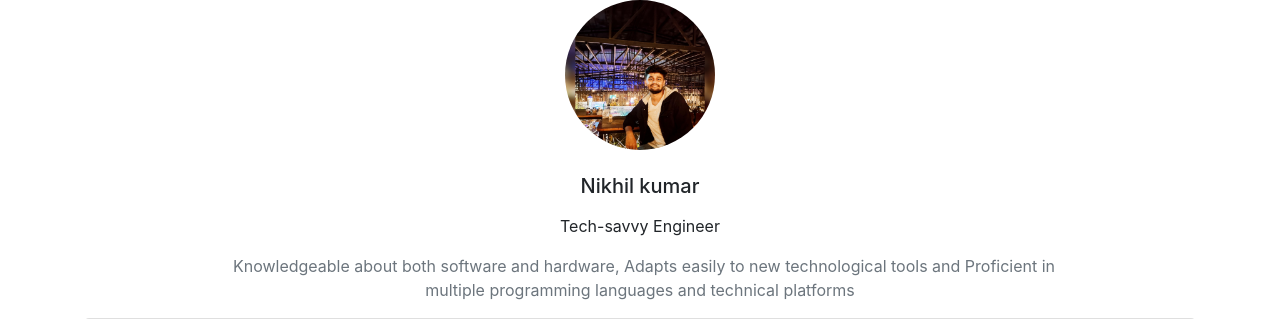
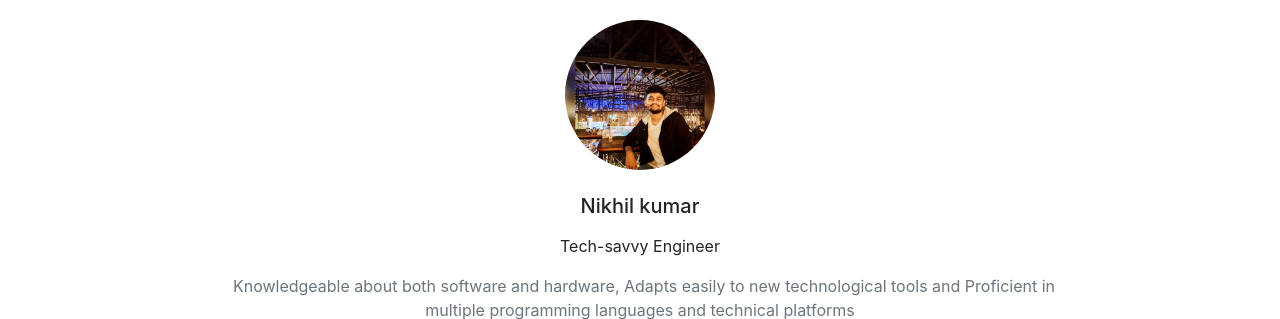
Before and after one commit to nkcodeer/MY-PORTFOLIO, a Flask app: page / in a window 1280 px wide. Shown: the part 56-375 px from the top of the page. Run offline with Flask 3, Linux system fonts and the light colour scheme; some libraries are stand-ins or nearby versions.

Commit message:
Updated app.py, index.html and added README.md and nikhil resume.pdf

```diff
--- a/templates/index.html
+++ b/templates/index.html
@@ -53,7 +53,7 @@
 	<div class="carousel-inner">
 	<div class="carousel-item active">
 		<img class="rounded-circle shadow-1-strong mb-4"
-	src="../static/images/nikhilimg.jpg" alt="avatar" style="width: 150px;" />
+	src="../static/images/nikhilimg.jpg" alt="avatar" style="width: 150px; margin-top: 20px;" />
 		<div class="row d-flex justify-content-center">
 		<div class="col-lg-8">
 			<h5 class="mb-3">Nikhil kumar</h5>
@@ -267,7 +267,7 @@ Proficient in multiple programming languages and technical platforms
 							Send
 							</button>
 							<a class="btn btn-primary" target="_blank"
-							href="{{ url_for('static',filename='Nikhil.pdf') }}"
+							href="{{ url_for('static',filename='nikhil resume.pdf') }}"
 							data-aos="zoom-in"
 							data-aos-anchor="data-aos-anchor">
 							Download CV</a>
```
Also changed, not shown: README.md (added), app.py (line endings or trailing spaces), 2 other files.
